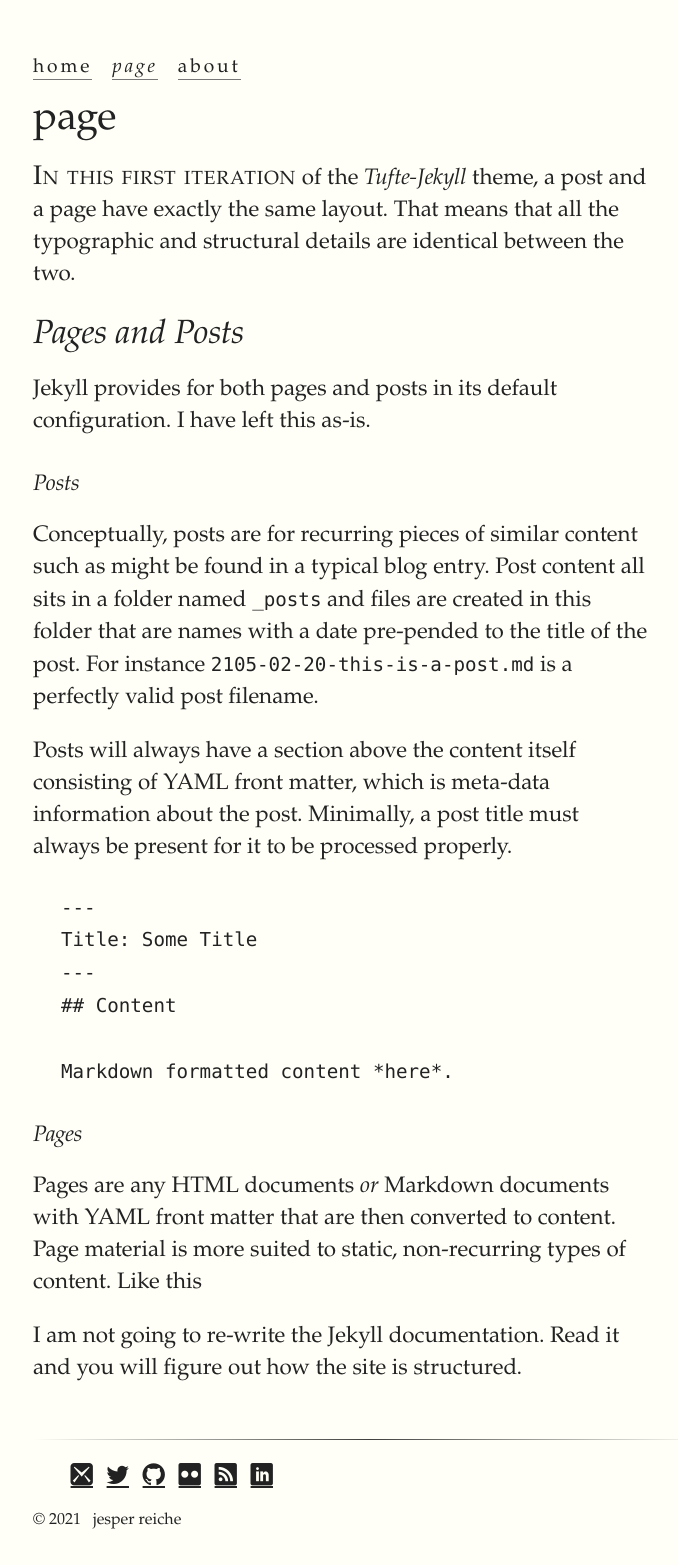
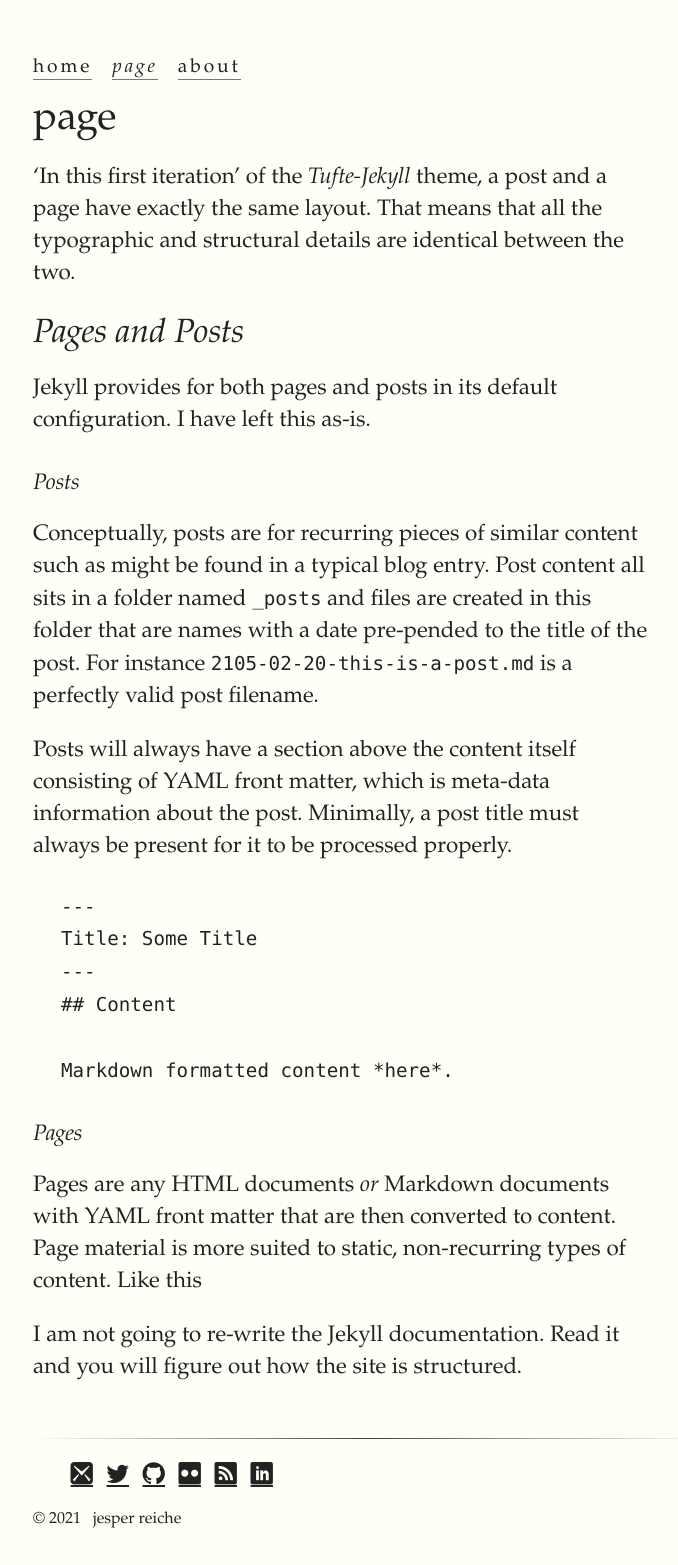
Before and after one commit to jmreiche/jmreiche.github.io, a Jekyll site: the page built from page/index.md, in a window 1280 px wide. Shown: the whole page, without its empty margins (127-805 px from the left). Built offline with Jekyll 4.4.1, drawn with Linux system fonts in a browser that asks for light colours; some web fonts are replaced; some of the changed lines change nothing that is shown.

Commit message:
Removed newThought

```diff
--- a/page/index.md
+++ b/page/index.md
@@ -3,7 +3,7 @@ layout: post
 title: page
 ---
 
-{% newthought 'In this first iteration'%} of the _Tufte-Jekyll_ theme, a post and a page have exactly the same layout. That means that all the typographic and structural details are identical between the two.
+'In this first iteration' of the _Tufte-Jekyll_ theme, a post and a page have exactly the same layout. That means that all the typographic and structural details are identical between the two.
 
 ## Pages and Posts
 
```
